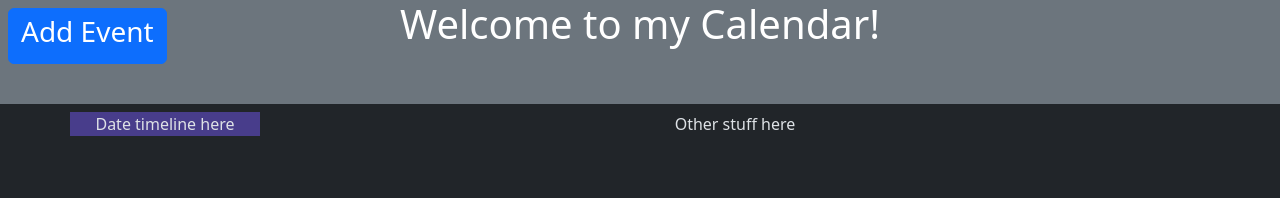
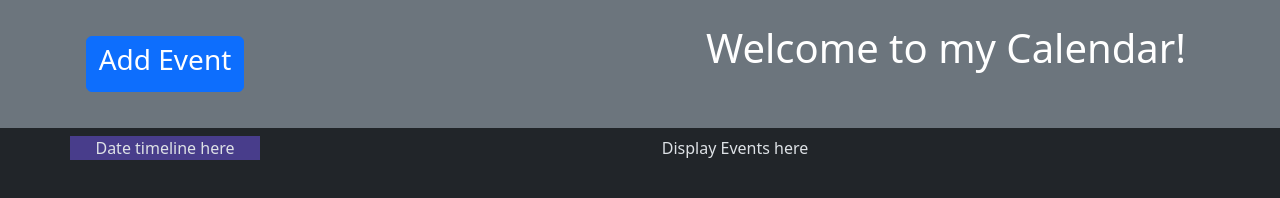
Before and after one commit to Assamee/Programming-Black-Web-Dev-Coursework, a plain HTML site: page Calendar.html in a window 1280 px wide. Drawn offline with nearby package versions, Linux system fonts and the light colour scheme.

Commit message:
Fixed the Overlapping issue with the title text and the 'Add Event' Button when changing screen size

```diff
--- a/Calendar.html
+++ b/Calendar.html
@@ -14,15 +14,32 @@
     <body>
     <script src="https://cdn.jsdelivr.net/npm/bootstrap@5.3.8/dist/js/bootstrap.bundle.min.js" integrity="sha384-FKyoEForCGlyvwx9Hj09JcYn3nv7wiPVlz7YYwJrWVcXK/BmnVDxM+D2scQbITxI" crossorigin="anonymous"></script>
 
+    <div class="p-2 mb-2 bg-secondary text-white align-items-center">
+        <div class="container">
+            <div class="row align-items-center">
+                    <div class="col-2 d-flex justify-content-center align-items-center"> <!-- justify-content-center centers horizontally, align-items-center centers vertically, d-flex makes the content flexible to changes in screen size -->
+                        <!-- Button to trigger modals -->
+                        <button class="btn btn-primary text-center" data-bs-target="#TitleModal" data-bs-toggle="modal"> <!-- data-bs-target is the id of the modal to open -->
+                            <b><h3>Add Event</h3></b>
+                        </button>
+                    </div>
+                    <div class="col-10 d-flex justify-content-center align-items-center">
+                        <!-- Centered Title -->
+                        <div class="container py-3 text-center justify-content-center d-flex align-items-center"> <!-- py-3 is padding y-axis 3 -->
+                            <div class="position-relative top-0 start-50 translate-middle-x">
+                                <h1>Welcome to my Calendar!</h1><br>
+                            </div>
+                        </div>
+                    </div>
 
-    <div class="p-2 mb-2 bg-secondary text-white">
-        <!-- Button to trigger modal -->
-        <button class="btn btn-primary" data-bs-target="#TitleModal" data-bs-toggle="modal"> <!-- data-bs-target is the id of the modal to open -->
-            <b><h3>Add Event</h3></b>
-        </button>
+            </div>
+        </div>
+    </div>
 
+
+    <div> <!-- Modals -->
         <!-- Title Modal -->
-          <!-- "modal fade" for the transistion, "static" prevents closing the modal when clicking outside of it, aria is for accessibility -->
+        <!-- "modal fade" for the transistion, "static" prevents closing the modal when clicking outside of it, aria is for accessibility -->
         <div class="modal fade" id="TitleModal" data-bs-backdrop="static" aria-hidden="true" aria-labelledby="exampleModalToggleLabel" tabindex="-1">
             <div class="modal-dialog modal-dialog-centered">
                 <div class="modal-content">
@@ -46,7 +63,7 @@
             </div>
         </div>
         <!-- Description Modal -->
-          <!-- "modal fade" for the transistion, "static" prevents closing the modal when clicking outside of it, aria is for accessibility -->
+        <!-- "modal fade" for the transistion, "static" prevents closing the modal when clicking outside of it, aria is for accessibility -->
         <div class="modal fade" id="DescriptionModal" data-bs-backdrop="static" aria-hidden="true" aria-labelledby="exampleModalToggleLabel2" tabindex="-1">
             <div class="modal-dialog modal-dialog-centered">
                 <div class="modal-content">
@@ -73,7 +90,7 @@
             </div>
         </div>
         <!-- Location Modal -->
-          <!-- "modal fade" for the transistion, "static" prevents closing the modal when clicking outside of it, aria is for accessibility -->
+        <!-- "modal fade" for the transistion, "static" prevents closing the modal when clicking outside of it, aria is for accessibility -->
         <div class="modal fade" id="LocationModal" data-bs-backdrop="static" aria-hidden="true" aria-labelledby="exampleModalToggleLabel2" tabindex="-1">
             <div class="modal-dialog modal-dialog-centered">
                 <div class="modal-content">
@@ -128,24 +145,19 @@
                 </div>
             </div>
         </div>
+    </div>
 
-        <div class="container py-3 px-3 mx-auto"> <!-- py-4 is padding y-axis 4, px-3 is padding x-axis 3, mx-auto is margin x-axis auto (centers the container) -->
-            <div class="position-absolute top-0 start-50 translate-middle-x">
-                <h1>Welcome to my Calendar!</h1><br>
+    <div class="container text-center">
+        <div class="row">
+            <div class="col-2 justify-content-center align-items-center d-flex" id="Timeline">
+                Date timeline here
+            </div>
+            <div class="col-10 justify-content-center align-items-center d-flex" id="Events">
+                Display Events here
             </div>
         </div>
     </div>
 
-    <div class="container text-center">
-        <div class="row">
-            <div class="col-2" id="Timeline">
-                Date timeline here
-            </div>
-            <div class="col">
-                Other stuff here
-            </div>
-        </div>
-    </div>
 
 
         <!-- DOM to access form elements, (process and store later) Add a Bootstrap Collumn-->
```
